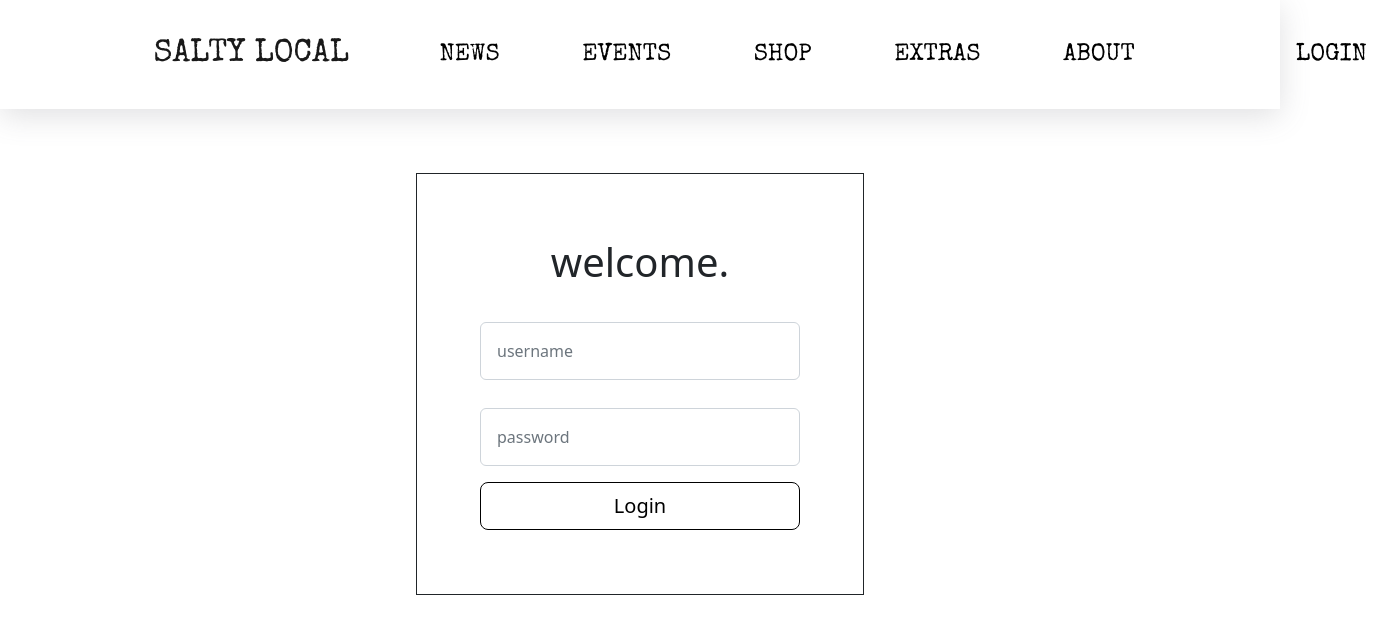
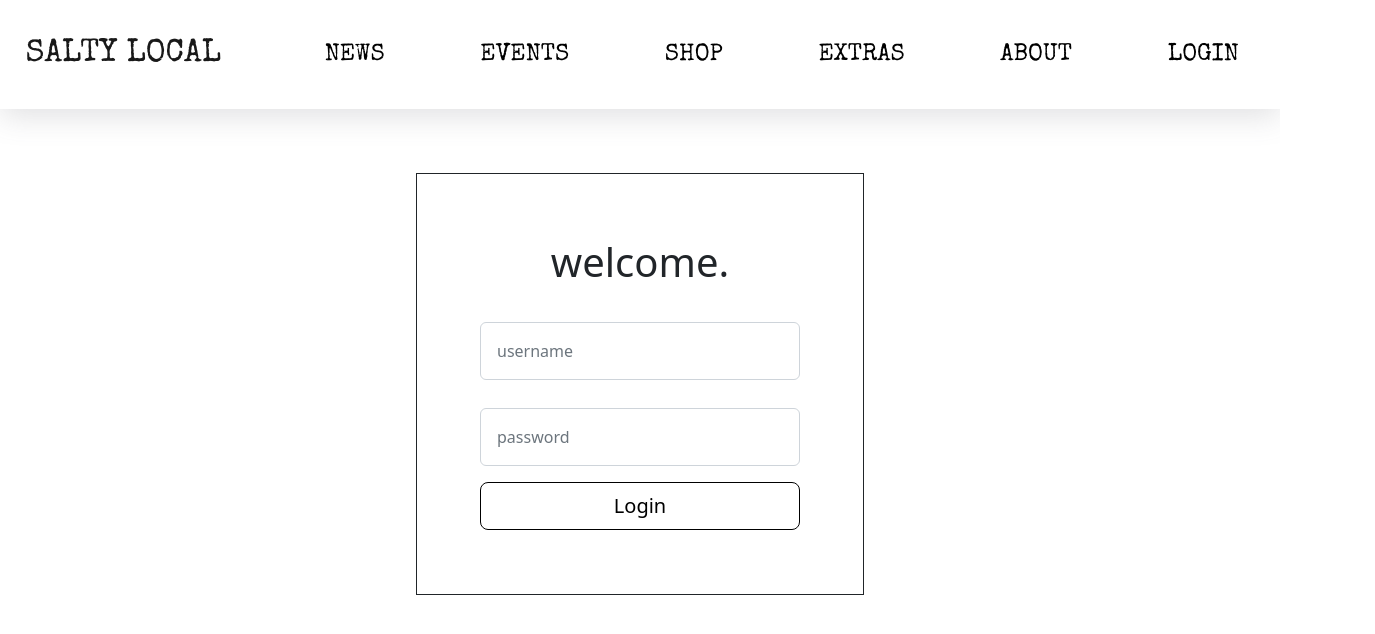
Before and after one commit to cjtakhar/saltylocal, a React (Create React App) app: page /login in a window 1280 px wide. Shown: the top 634 px of the page, 1375 px wide, since content can reach past the window. Built offline with nearby package versions, Linux system fonts and the light colour scheme.

Commit message:
update 2.0.2

```diff
--- a/public/index.html
+++ b/public/index.html
@@ -6,6 +6,7 @@
     <link rel="preconnect" href="https://fonts.googleapis.com">
     <link rel="preconnect" href="https://fonts.gstatic.com" crossorigin>
     <link href="https://fonts.googleapis.com/css2?family=Special+Elite&display=swap" rel="stylesheet"><meta name="viewport" content="width=device-width, initial-scale=1" />
+    <link rel="stylesheet" href="https://cdnjs.cloudflare.com/ajax/libs/font-awesome/5.15.3/css/all.min.css" />
     <meta
       name="description"
       content="Web site created using create-react-app"
--- a/src/App.css
+++ b/src/App.css
@@ -4,11 +4,13 @@
   font-size: 1.5em;
   box-shadow: rgba(100, 100, 111, 0.2) 0px 7px 29px 0px;
   text-transform: uppercase;
+  display: flex;
+  justify-content: space-between;
+  align-items: center;
 }
 
 .navbrand {
   font-size: 2rem;
-  margin-left: 10vw;
 }
 
 .nav-link {
@@ -16,8 +18,8 @@
   margin-left: 15%;
 }
 
-.nav-link-login {
-  margin-left: 550%;
+.navbar-toggler-icon {
+  color: #fff !important;
 }
 
 .article-container {
@@ -130,6 +132,10 @@
     height: 50px; /* adjust as needed */
   }
 
+  .navbar-light .navbar-collapse .nav-link {
+    color: #fff !important;
+  }
+
   .navbrand {
     color: white;
   }
--- a/src/components/navbar.jsx
+++ b/src/components/navbar.jsx
@@ -5,20 +5,44 @@ import 'bootstrap/dist/css/bootstrap.min.css';
 export default function Navigation() {
   return (
     <Navbar className="nb" expand="lg">
-    <Navbar.Brand className="navbrand" href="/saltylocal">Salty Local</Navbar.Brand>
-    <Navbar.Toggle aria-controls="basic-navbar-nav" />
-    <Navbar.Collapse id="basic-navbar-nav">
-      <Nav className="mr-auto">
-        <Nav.Link className="nav-link-white" href="/news">News</Nav.Link>
-        <Nav.Link className="nav-link-white" href="/events">Events</Nav.Link>
-        <Nav.Link className="nav-link" href="/shop">Shop</Nav.Link>
-        <Nav.Link className="nav-link" href="/extras">Extras</Nav.Link>
-        <Nav.Link className="nav-link" href="/about">About</Nav.Link>
-      </Nav>
-      <Nav className="ml-auto">
-        <Nav.Link className="nav-link-login" href="/login">Login</Nav.Link>
-      </Nav>
-    </Navbar.Collapse>
-  </Navbar>
+      <Navbar.Brand className="navbrand" href="/saltylocal">
+        Salty Local
+      </Navbar.Brand>
+      <button
+        className="navbar-toggler"
+        type="button"
+        data-toggle="collapse"
+        data-target="#navbarNav"
+        aria-controls="navbarNav"
+        aria-expanded="false"
+        aria-label="Toggle navigation"
+      >
+        <span className="navbar-toggler-icon">
+          <i className="fas fa-bars"></i>
+        </span>
+      </button>
+      <Navbar.Collapse id="basic-navbar-nav">
+        <Nav className="mr-auto">
+          <Nav.Link className="nav-link" href="/news">
+            News
+          </Nav.Link>
+          <Nav.Link className="nav-link" href="/events">
+            Events
+          </Nav.Link>
+          <Nav.Link className="nav-link" href="/shop">
+            Shop
+          </Nav.Link>
+          <Nav.Link className="nav-link" href="/extras">
+            Extras
+          </Nav.Link>
+          <Nav.Link className="nav-link" href="/about">
+            About
+          </Nav.Link>
+          <Nav.Link className="nav-link" href="/login">
+            Login
+          </Nav.Link>
+        </Nav>
+      </Navbar.Collapse>
+    </Navbar>
   );
 }
```
